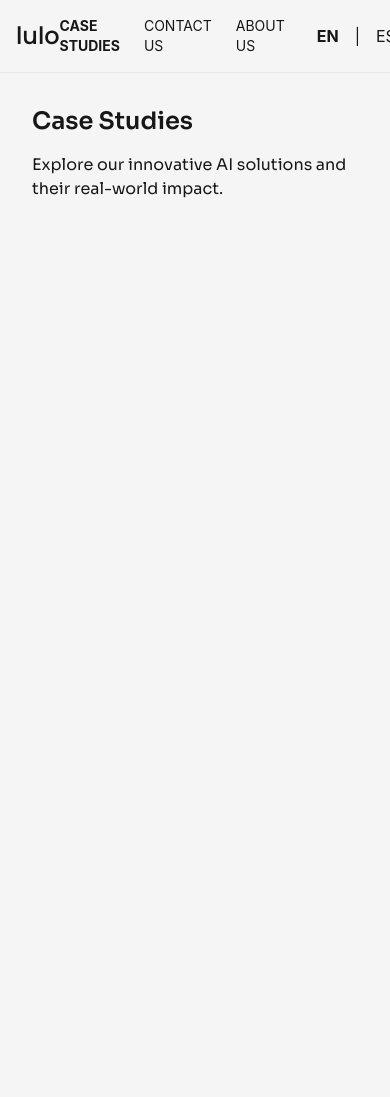
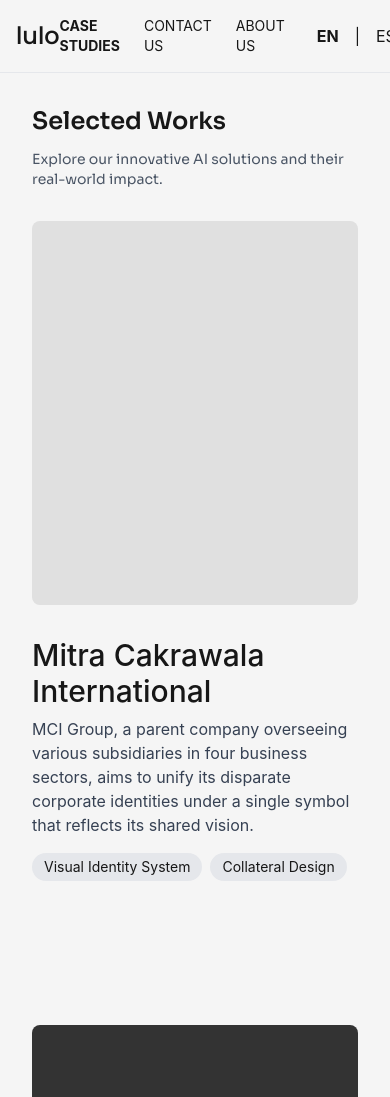
Before and after one commit to yesid-lopez/lulo, a Next.js app: page /case-studies in a window 390 px wide. Shown: the top 1097 px of the page. Before the commit the page ends 844 px from the top, so only its background shows below. Built offline with nearby package versions, Linux system fonts and the light colour scheme.

Commit message:
Enhance Case Studies page with dynamic content and responsive grid layout

```diff
--- a/src/app/case-studies/page.tsx
+++ b/src/app/case-studies/page.tsx
@@ -1,11 +1,79 @@
 'use client';
 
+import React from 'react';
 import { useTranslation } from '@/hooks/useTranslation';
 import Link from 'next/link';
 import LanguageSwitcher from '@/components/LanguageSwitcher';
 
+const CaseStudyCard = ({
+  title,
+  description,
+  tags,
+  color
+}: {
+  title: string;
+  description: string;
+  tags: string[];
+  color: string;
+}) => {
+  return (
+    <div className="flex flex-col w-full mb-16">
+      {/* Placeholder colored div instead of image */}
+      <div
+        className="w-full h-96 mb-4 rounded-lg"
+        style={{ backgroundColor: color }}
+        aria-label={`${title} case study thumbnail`}
+      />
+
+      <h2 className="text-3xl font-medium mt-4 mb-2">{title}</h2>
+
+      <p className="text-gray-700 mb-4">
+        {description}
+      </p>
+
+      <div className="flex flex-wrap gap-2">
+        {tags.map((tag, index) => (
+          <span
+            key={index}
+            className="px-3 py-1 text-sm bg-gray-200 rounded-full"
+          >
+            {tag}
+          </span>
+        ))}
+      </div>
+    </div>
+  );
+};
+
 export default function CaseStudies() {
   const { t } = useTranslation();
+
+  const caseStudies = [
+    {
+      title: "Mitra Cakrawala International",
+      description: "MCI Group, a parent company overseeing various subsidiaries in four business sectors, aims to unify its disparate corporate identities under a single symbol that reflects its shared vision.",
+      tags: ["Visual Identity System", "Collateral Design"],
+      color: "#e0e0e0"
+    },
+    {
+      title: "Hussel",
+      description: "Hussel Coffee is a cafe located in the heart of Surabaya, within the Kalcer social space. Its proximity to a coworking space makes Hussel an ideal place for work-related activities.",
+      tags: ["Visual Identity System", "Collateral Design", "Signage & Wayfinding"],
+      color: "#333333"
+    },
+    {
+      title: "Project Three",
+      description: "A comprehensive branding project for an innovative tech startup focused on sustainable solutions.",
+      tags: ["Brand Strategy", "Digital Design", "UI/UX"],
+      color: "#f5d742"
+    },
+    {
+      title: "Project Four",
+      description: "Redesigning the visual identity for an established company entering new markets and expanding their product line.",
+      tags: ["Rebranding", "Packaging", "Marketing Materials"],
+      color: "#4287f5"
+    }
+  ];
 
   return (
     <div className="min-h-screen bg-[#F5F5F5] flex flex-col">
@@ -22,9 +90,25 @@
         </div>
       </nav>
 
-      <div className="p-8">
-        <h1 className="text-2xl font-bold sora-text">Case Studies</h1>
-        <p className="mt-4 sora-light">Explore our innovative AI solutions and their real-world impact.</p>
+      <div className="px-8 py-8 pt-8 md:px-12 md:py-12 md:pt-8 lg:px-24 lg:py-24 lg:pt-8">
+        <div className="mb-8">
+          <h1 className="text-2xl md:text-3xl lg:text-4xl font-bold mb-3 sora-text">Selected Works</h1>
+          <p className="text-sm md:text-base lg:text-lg text-gray-600 sora-light max-w-xl">
+            Explore our innovative AI solutions and their real-world impact.
+          </p>
+        </div>
+
+        <div className="grid grid-cols-1 md:grid-cols-2 gap-x-16 gap-y-20 mt-8">
+          {caseStudies.map((study, index) => (
+            <CaseStudyCard
+              key={index}
+              title={study.title}
+              description={study.description}
+              tags={study.tags}
+              color={study.color}
+            />
+          ))}
+        </div>
       </div>
     </div>
   );
```
